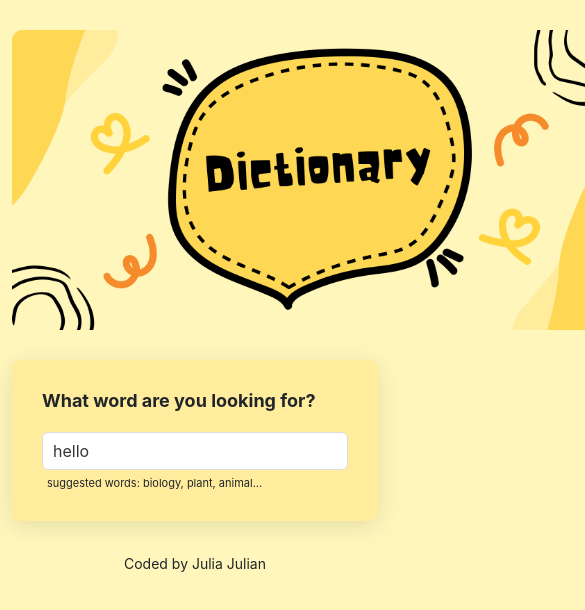
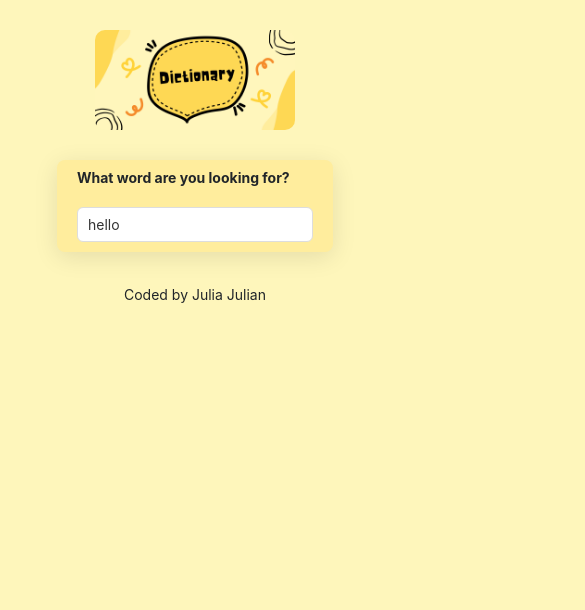
Before and after one commit to Jdalyjulian/dictionary-project, a React (Create React App) app: page / in a window 390 px wide. Shown: the top 610 px of the page, 585 px wide, since content can reach past the window. Built offline with nearby package versions, Linux system fonts and the light colour scheme; no server answers.

Commit message:
updated responsiveness

```diff
--- a/src/App.css
+++ b/src/App.css
@@ -4,6 +4,11 @@ body {
 
 a {
   color: #F58B2B;
+}
+
+.App {
+  max-width: 960px;
+  margin: 0 auto;
 }
 
 .App-header {
@@ -13,6 +18,7 @@ a {
 .App-logo {
   max-width: 600px;
   display: block;
+
   margin: 0 auto;
   border-radius: 10px;
 }
@@ -21,3 +27,25 @@ a {
   text-align: center;
   margin: 30px 0;
 }
+
+@media (max-width: 960px) {
+  .App-logo {
+    max-width: 400px;
+    margin: 0 auto;
+  }
+  .App {
+    max-width: 400px;
+    margin: 0 auto;
+  }
+}
+
+@media (max-width: 500px) {
+  .App-logo {
+    max-width: 200px;
+    margin: 0 auto;
+  }
+  .App {
+    max-width: 300px;
+    margin: 0 auto;
+  }
+}
--- a/src/Dictionary.css
+++ b/src/Dictionary.css
@@ -31,3 +31,20 @@
   font-size: 11px;
   margin-left: 5px;
 }
+
+@media (max-width: 500px) {
+  .Dictionary section {
+    padding: 10px 20px;
+  }
+  .Dictionary h1 {
+    font-size: 14px;
+  }
+
+  .Dictionary input {
+    font-size: 14px;
+  }
+
+  .Dictionary .hint{
+    display: none;
+  }
+}
--- a/src/Meaning.css
+++ b/src/Meaning.css
@@ -9,3 +9,15 @@
   font-style: italic;
   margin-top: 10px;
 }
+
+@media (max-width: 500px) {
+  .Meaning h3{
+    font-size: 16px;
+  }
+  .Meaning .definition {
+    font-size: 14px;
+  }
+  .Meaning .example {
+    font-size: 14px;
+  }
+}
--- a/src/Phonetics.css
+++ b/src/Phonetics.css
@@ -3,3 +3,10 @@
   opacity: 0.7;
   font-weight: bold;
 }
+
+@media (max-width: 500px) {
+  .Phonetics h3 {
+    font-size: 18px;
+    margin: 10px 0;
+  }
+}
--- a/src/Results.css
+++ b/src/Results.css
@@ -3,3 +3,9 @@
   font-weight: bold;
   line-height: 1.5;
 }
+
+@media (max-width: 500px) {
+  .Results h2{
+    font-size: 24px;
+  }
+}
--- a/src/Synonyms.css
+++ b/src/Synonyms.css
@@ -14,3 +14,9 @@
   font-size: 13px;
   line-height: 1;
 }
+
+@media (max-width: 500px) {
+  .Synonyms li{
+    font-size: 11px;
+  }
+}
```
